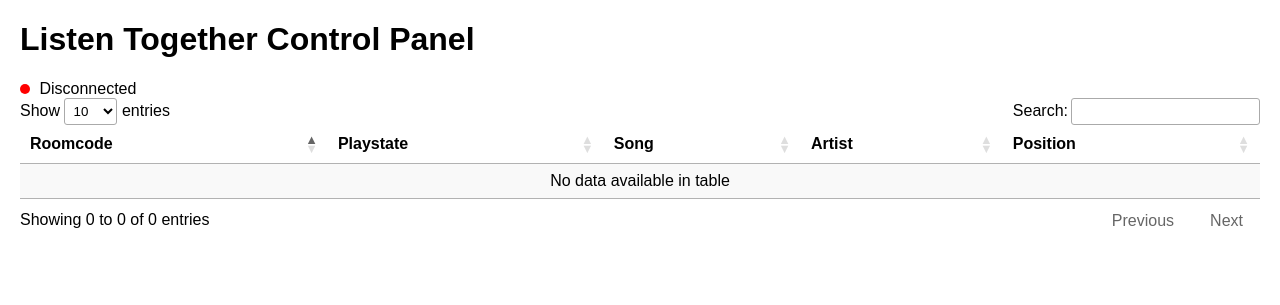
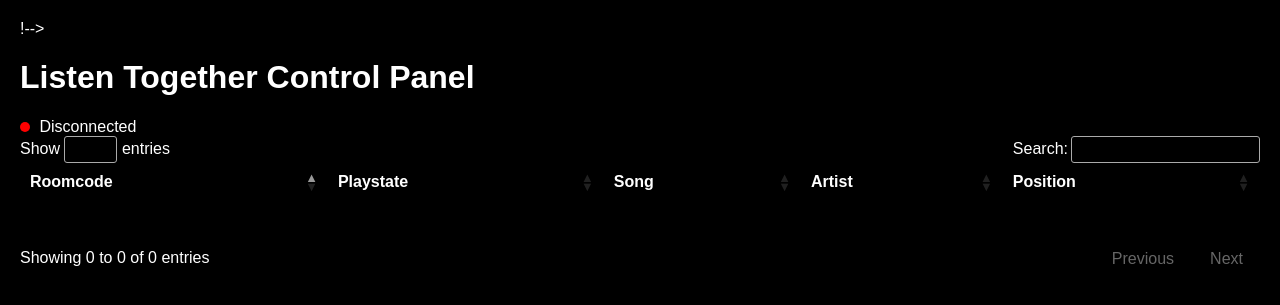
Before and after one commit to simburto/Listen-Together, a Flask app: template backend/templates/index.html in a window 1280 px wide. Shown: the top 305 px of the page. Run offline with Flask 3, Linux system fonts and the light colour scheme; the template is opened without the code that fills it, so the values that code supplies are empty; some libraries are stand-ins or nearby versions.

Commit message:
halfway darkmode - mafew hollandaise

```diff
--- a/backend/templates/index.html
+++ b/backend/templates/index.html
@@ -5,11 +5,34 @@
     <script src="https://cdnjs.cloudflare.com/ajax/libs/jquery/3.5.1/jquery.min.js" integrity="sha512-bLT0Qm9VnAYZDflyKcBaQ2gg0hSYNQrJ8RilYldYQ1FxQYoCLtUjuuRuZo+fjqhx/qtq/1itJ0C2ejDxltZVFg==" crossorigin="anonymous"></script>
     <script src="https://cdnjs.cloudflare.com/ajax/libs/socket.io/3.0.4/socket.io.js" integrity="sha512-aMGMvNYu8Ue4G+fHa359jcPb1u+ytAF+P2SCb+PxrjCdO3n3ZTxJ30zuH39rimUggmTwmh2u7wvQsDTHESnmfQ==" crossorigin="anonymous"></script>
     <script src="https://cdn.datatables.net/1.11.5/js/jquery.dataTables.min.js"></script>
-    <link rel="stylesheet" href="https://cdn.datatables.net/1.11.5/css/jquery.dataTables.min.css">
+    <link rel="stylesheet" href="https://cdn.datatables.net/1.11.5/css/jquery.dataTables.min.css"> !-->
     <style>
         body {
             font-family: Arial, sans-serif;
             margin: 20px;
+            background-color: black;
+            color: white;
+        }
+        thead {
+            color: white;
+        }
+        tbody {
+            color: black;
+        }
+        #log_info {
+            color: white;
+        }
+        #log_previous {
+            color: white;
+        }
+        #log_next {
+            color: white;
+        }
+        label {
+            color: white;
+        }
+        .dataTables_paginate {
+            color: white;
         }
         #log {
             margin-top: 20px;
```
Also changed, not shown: host.db.
